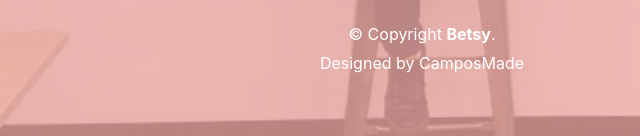
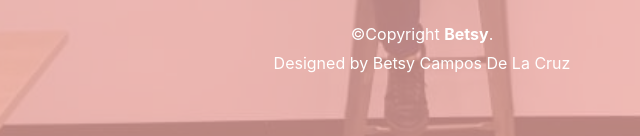
Before and after one commit to Betsycampos/Betsy-Campos, a plain HTML site: page index.html in a window 1280 px wide. Shown: the part 5115-5251 px from the top of the page, 218-858 px from the left. Drawn offline with Linux system fonts and the light colour scheme; files whose address does not match are found by name.

Commit message:
Agregando drechos

```diff
--- a/index.html
+++ b/index.html
@@ -505,7 +505,7 @@
         <div class="row">
           <div class="col-sm-12">
             <div class="copyright-box">
-              <p class="copyright">&copy; Copyright <strong>Betsy</strong>.</p>
+              <p class="copyright">&copy;Copyright <strong>Betsy</strong>.</p>
               <div class="credits">
                 <!--
                   All the links in the footer should remain intact.
@@ -513,7 +513,7 @@
                   Licensing information: https://bootstrapmade.com/license/
                   Purchase the pro version with working PHP/AJAX contact form: https://bootstrapmade.com/buy/?theme=DevFolio
                 -->
-                Designed by <a href="https://mail.google.com/mail/u/0/?tab=rm#search/sandra.miyako93%40gmail.com?projector=1">CamposMade</a>
+                Designed by <a href="https://mail.google.com/mail/u/0/?tab=rm#search/sandra.miyako93%40gmail.com?projector=1">Betsy Campos De La Cruz</a>
               </div>
             </div>
           </div>
```
